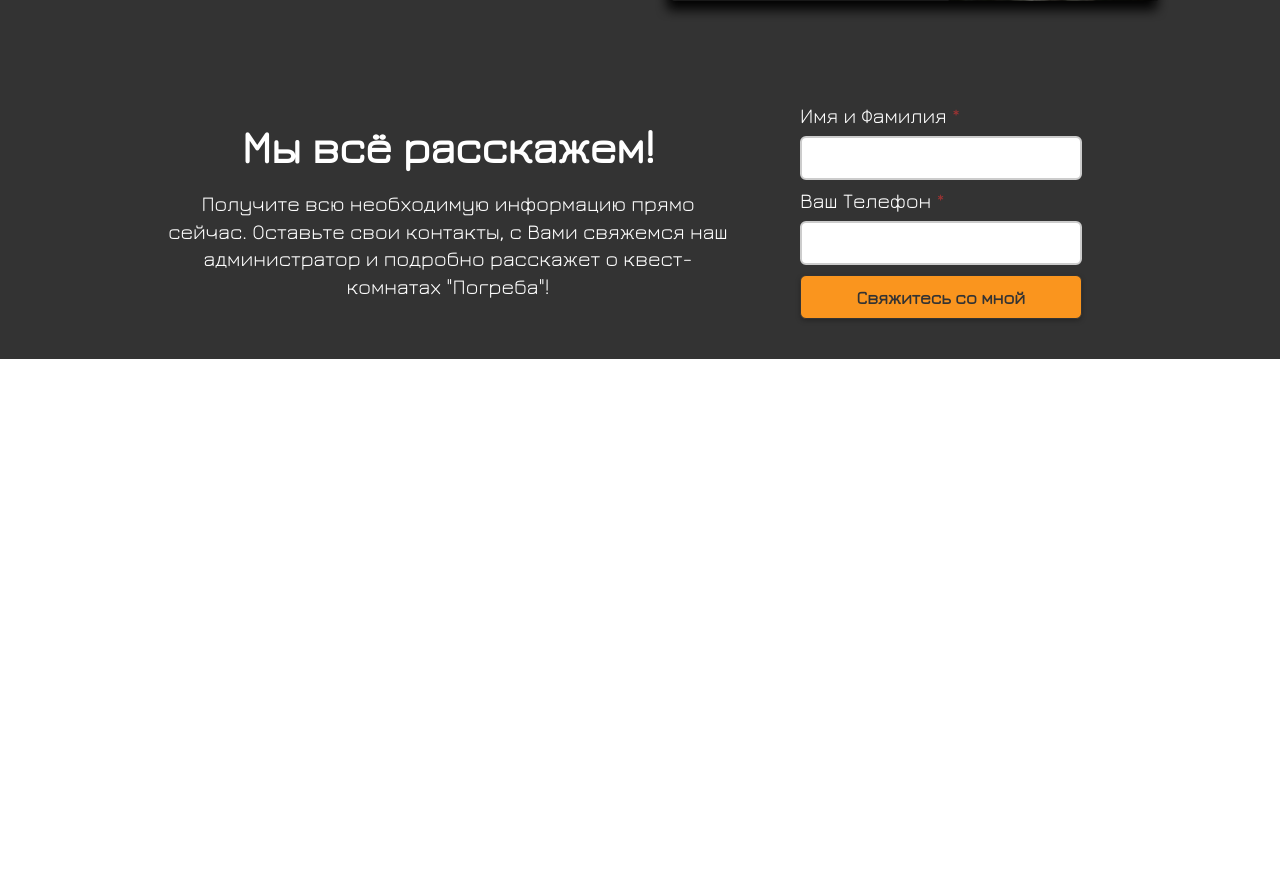
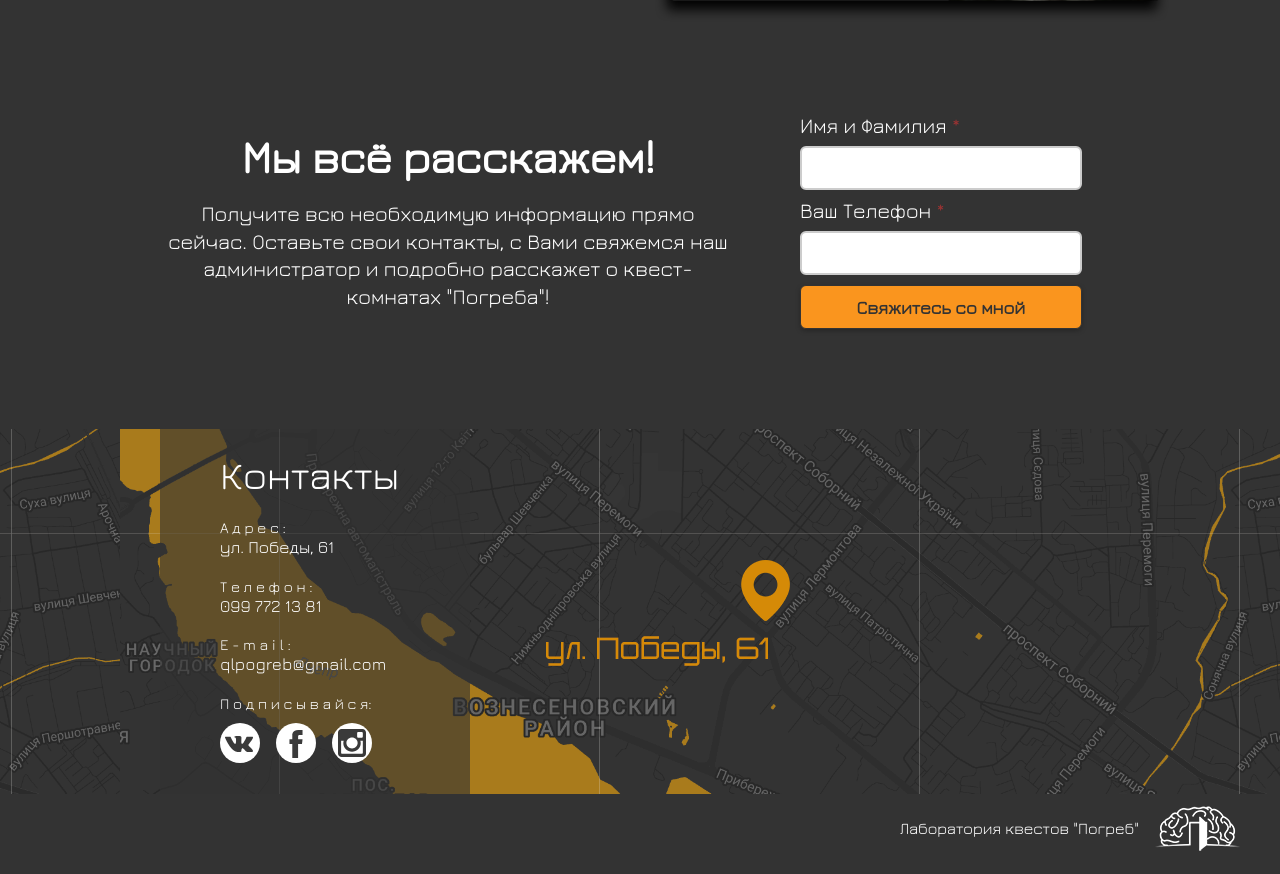
Before and after one commit to kateKordas/Pogreb, a plain HTML site: page index.html in a window 1280 px wide. Shown: the part 4476-5350 px from the top of the page. Before the commit the page ends 4835 px from the top, so only its background shows below. Drawn offline with Linux system fonts and the light colour scheme.

Commit message:
add block contacts and footer

```diff
--- a/css/styles.scss
+++ b/css/styles.scss
@@ -614,7 +614,7 @@ header {
 \*============================================================================*/
 
 .b-callback {
-  padding: 40px 0;
+  padding: 50px 0 100px 0;
   display: flex;
   flex-flow: row wrap;
   justify-content: center;
@@ -684,18 +684,85 @@ header {
 }
 
 
-
-
-
-
-
-
-
-
 /*============================================================================*\
     @@CONTACTS
 \*============================================================================*/
 
+.b-contacts {
+  position: relative;
+  width: 100%;
+  height: 365px;
+  background: url("../img/b-contacts/map.png") 120px -50px;
+}
+
+.contacts__container {
+  position: absolute;
+  top: 0;
+  left: 160px;
+  padding: 10px 60px;
+  width: 310px;
+  height: 100%;
+  background: rgba($color-graphite,.6);
+  font-family: "Jura-Regular", sans-serif;
+  color: rgb(255,255,255);
+
+  & h3 {
+    padding: 15px 0;
+    font-size: 40px;
+  }
+
+  & p {
+    padding: 10px 0;
+    line-height: 1.2;
+    font-size: 15px;
+
+    & span {
+      font-size: 17px;
+    }
+  }
+
+  .contacts__social-media {
+    & div {
+      display: inline-block;
+      margin: 0 12px 0 0 ;
+      width: 40px;
+      height: 40px;
+      border-radius: 50%;
+    }
+
+    & .contacts__social-media_vk {
+      background: rgb(255,255,255) url("../img/b-contacts/vk-social-media.svg") no-repeat 5px 7px/28px;
+    }
+
+    & .contacts__social-media_fb {
+      background: rgb(255,255,255) url("../img/b-contacts/facebook-social-media.svg") no-repeat 6px 7px/28px;
+    }
+
+    & .contacts__social-media_insta {
+      background: rgb(255,255,255) url("../img/b-contacts/instagram-social-media.svg") no-repeat 6px 6px/28px;
+    }
+  }
+}
+
+
 /*============================================================================*\
     @@FOOTER
 \*============================================================================*/
+
+footer {
+  padding: 10px 30px;
+  width: 100%;
+  height: 80px;
+  background: $color-graphite;
+  font-family: "Jura-Regular", sans-serif;
+  color: rgb(255,255,255);
+
+  & p {
+    float: right;
+    width: 350px;
+    height: 50px;
+    background: url("../img/logo-white-sm.png") no-repeat 255px 0;
+    font-size: 16px;
+    line-height: 3;
+  }
+}
--- a/index.html
+++ b/index.html
@@ -342,7 +342,7 @@
 
 
   <!--CONTACTS-->
-  <!--<section class="b-contacts">
+  <section class="b-contacts">
     <div class="contacts__container">
       <h3>Контакты</h3>
       <p>А д р е с :<br><span>ул. Победы, 61</span></p>
@@ -356,12 +356,12 @@
         <div class="contacts__social-media_insta"></div>
       </div>
     </div>
-  </section>-->
+  </section>
 
 
   <!--FOOTER-->
-  <!--<footer>
+  <footer>
     <p>Лаборатория квестов "Погреб"</p>
-  </footer>-->
+  </footer>
 </body>
 </html>
```
Also changed, not shown: css/styles.css.
